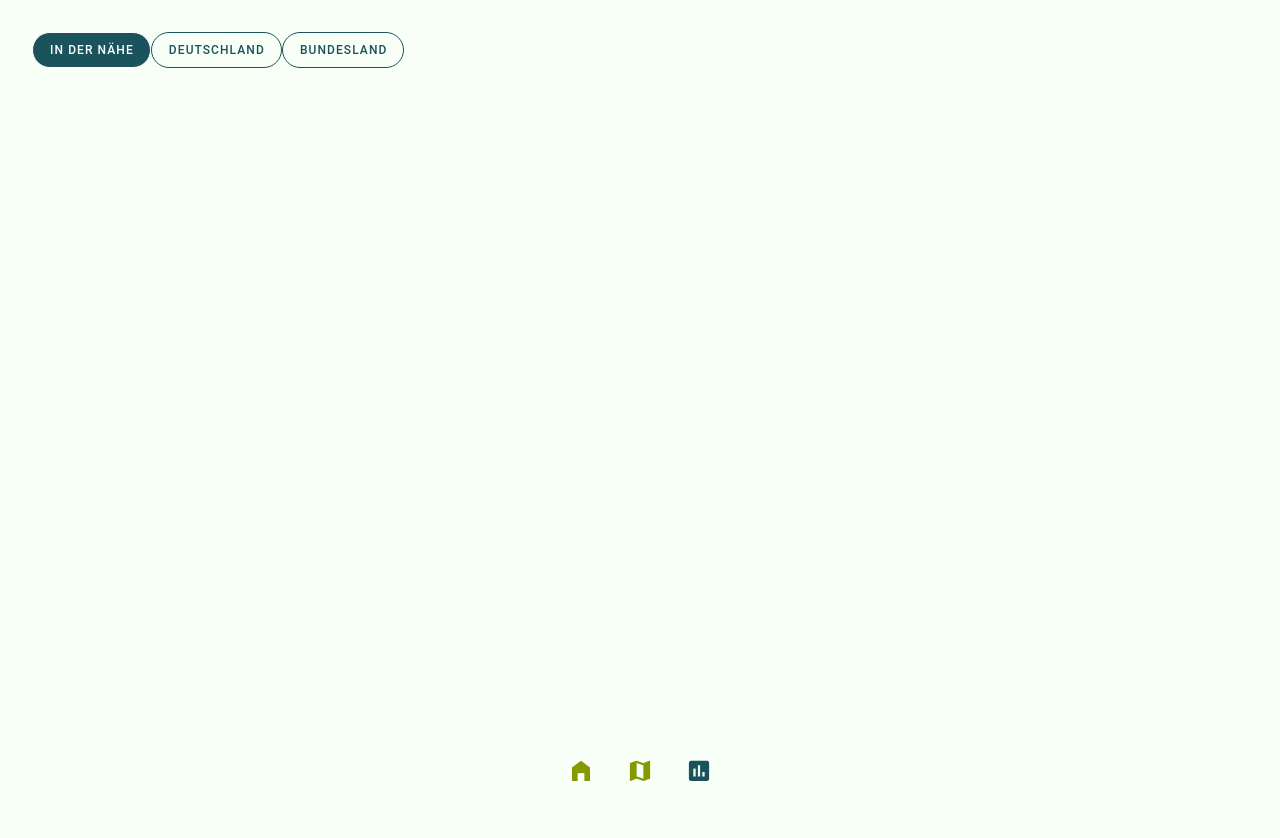
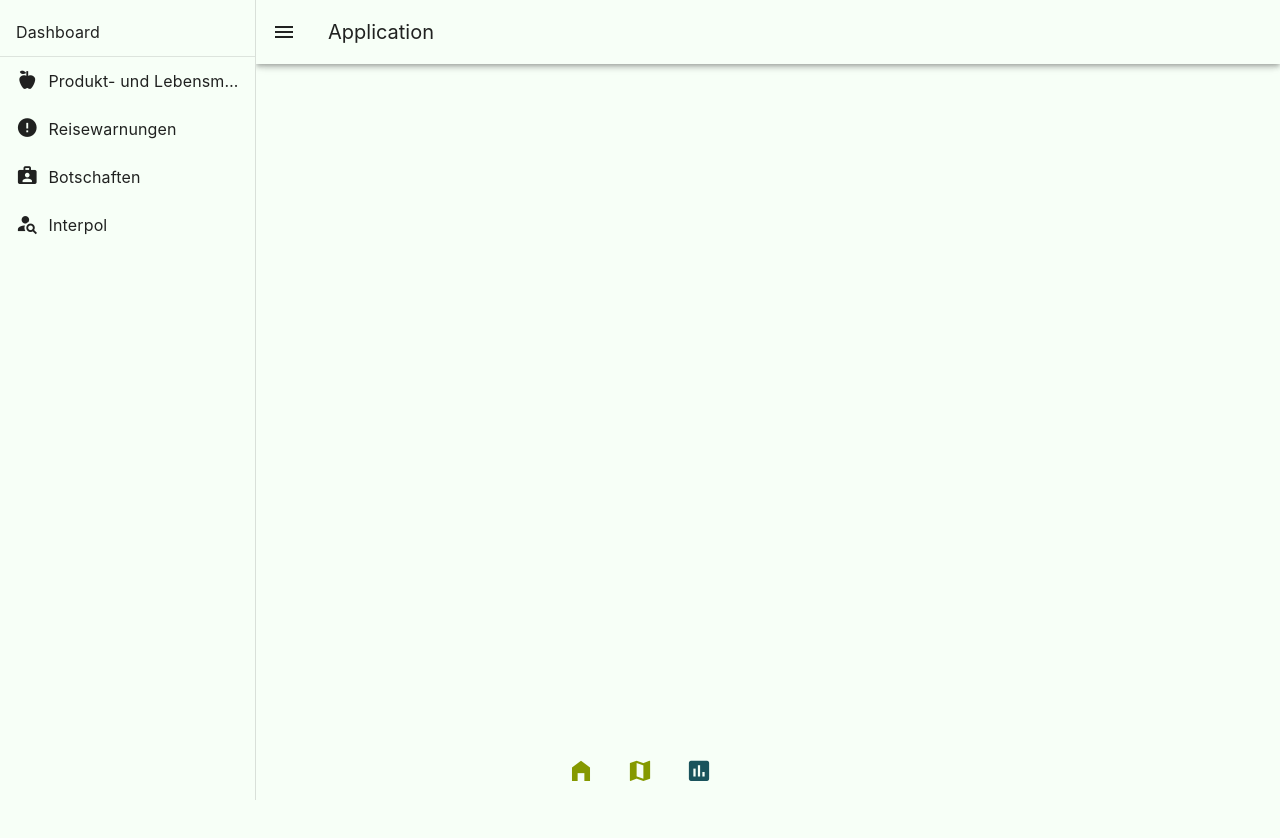
Before and after one commit to jujujuok/AnxietyFrontend, a Vue app: page /dashboard in a window 1280 px wide. Shown: the top 838 px of the page. Before the commit the page ends 800 px from the top, so only its background shows below. Built offline with nearby package versions, Linux system fonts and the light colour scheme.

Commit message:
Add Sidebar and header

```diff
--- a/src/main.ts
+++ b/src/main.ts
@@ -9,55 +9,8 @@ import 'vuetify/styles'
 import {createVuetify} from 'vuetify'
 import * as components from 'vuetify/components'
 import * as directives from 'vuetify/directives'
-
-const lightTheme = {
-    dark: false,
-    colors: {
-        background: '#F7FFF7',
-        surface: '#F7FFF7',
-        'surface-bright': '#F7FFF7',
-        'surface-light': '#EEEEEE',
-        'surface-variant': '#424242',
-        'on-surface-variant': '#EEEEEE',
-        primary: '#1A535C',
-        'primary-darken-1': '#1F5592',
-        secondary: '#48A9A6',
-        'secondary-darken-1': '#018786',
-        error: '#B00020',
-        info: '#2196F3',
-        success: '#4CAF50',
-        warning: '#FB8C00',
-    },
-    variables: {
-        'border-color': '#000000',
-        'border-opacity': 0.12,
-        'high-emphasis-opacity': 0.87,
-        'medium-emphasis-opacity': 0.60,
-        'disabled-opacity': 0.38,
-        'idle-opacity': 0.04,
-        'hover-opacity': 0.04,
-        'focus-opacity': 0.12,
-        'selected-opacity': 0.08,
-        'activated-opacity': 0.12,
-        'pressed-opacity': 0.12,
-        'dragged-opacity': 0.08,
-        'theme-kbd': '#212529',
-        'theme-on-kbd': '#F7FFF7',
-        'theme-code': '#F5F5F5',
-        'theme-on-code': '#000000',
-    }
-}
-
-const vuetify = createVuetify({
-    components,
-    directives,
-    theme: {
-        defaultTheme: 'lightTheme',
-        themes: {
-            lightTheme,
-        }
-    }
-});
+import {aliases, mdi} from "vuetify/iconsets/mdi";
+import vuetify from "@/plugins/vuetify";
 
 const app = createApp(App)
 
--- a/src/plugins/vuetify.ts
+++ b/src/plugins/vuetify.ts
@@ -1,12 +1,62 @@
 import { createVuetify } from 'vuetify'
 import { aliases, mdi } from 'vuetify/iconsets/mdi'
+import * as components from "vuetify/components";
+import * as directives from "vuetify/directives";
 
-export default createVuetify({
+const lightTheme = {
+  dark: false,
+  colors: {
+    background: '#F7FFF7',
+    surface: '#F7FFF7',
+    'surface-bright': '#F7FFF7',
+    'surface-light': '#EEEEEE',
+    'surface-variant': '#424242',
+    'on-surface-variant': '#EEEEEE',
+    primary: '#1A535C',
+    'primary-darken-1': '#1F5592',
+    secondary: '#48A9A6',
+    'secondary-darken-1': '#018786',
+    error: '#B00020',
+    info: '#2196F3',
+    success: '#4CAF50',
+    warning: '#FB8C00',
+  },
+  variables: {
+    'border-color': '#000000',
+    'border-opacity': 0.12,
+    'high-emphasis-opacity': 0.87,
+    'medium-emphasis-opacity': 0.60,
+    'disabled-opacity': 0.38,
+    'idle-opacity': 0.04,
+    'hover-opacity': 0.04,
+    'focus-opacity': 0.12,
+    'selected-opacity': 0.08,
+    'activated-opacity': 0.12,
+    'pressed-opacity': 0.12,
+    'dragged-opacity': 0.08,
+    'theme-kbd': '#212529',
+    'theme-on-kbd': '#F7FFF7',
+    'theme-code': '#F5F5F5',
+    'theme-on-code': '#000000',
+  }
+}
+
+const vuetify = createVuetify({
+  components,
+  directives,
+  theme: {
+    defaultTheme: 'lightTheme',
+    themes: {
+      lightTheme,
+    }
+  },
   icons: {
     defaultSet: 'mdi',
     aliases,
     sets: {
       mdi,
     },
-  },
-})
+  }
+});
+
+export default vuetify;
--- a/src/views/DashboardView.vue
+++ b/src/views/DashboardView.vue
@@ -1,77 +1,72 @@
-<script setup lang="ts">
+<template>
+    <v-app id="inspire">
+        <v-navigation-drawer v-model="drawer">
+            <v-list dense>
+                <v-list-item title="Dashboard"></v-list-item>
+                <v-divider></v-divider>
+                <v-list-item link>
+                    <div class="topic-container">
+                        <v-icon class="topic-content">mdi-food-apple</v-icon>
+                        <v-list-item-title class="topic-content topic-title">Produkt- und Lebensmittelwarnungen</v-list-item-title>
+                    </div>
+                </v-list-item>
+                <v-list-item link>
+                    <div class="topic-container">
+                        <v-icon class="topic-content">mdi-alert-circle</v-icon>
+                        <v-list-item-title class="topic-content topic-title">Reisewarnungen</v-list-item-title>
+                    </div>
+                </v-list-item>
+                <v-list-item link>
+                    <div class="topic-container">
+                        <v-icon class="topic-content">mdi-briefcase-account</v-icon>
+                        <v-list-item-title class="topic-content topic-title">Botschaften</v-list-item-title>
+                    </div>
+                </v-list-item>
+                <v-list-item link>
+                    <div class="topic-container">
+                        <v-icon class="topic-content">mdi-account-search</v-icon>
+                        <v-list-item-title class="topic-content topic-title">Interpol</v-list-item-title>
+                    </div>
+                </v-list-item>
+            </v-list>
+        </v-navigation-drawer>
 
-// --- MATERIAL IMPORTS ---
-import '@material/web/list/list'
-import '@material/web/list/list-item'
-import '@material/web/button/outlined-button'
-import SelectedButton from "@/components/SelectedButton.vue";
-import { ref } from 'vue';
+        <v-app-bar>
+            <v-app-bar-nav-icon @click="drawer = !drawer"></v-app-bar-nav-icon>
 
-abstract class DashboardItemStruct {
-    color: string = "#aaaaaa"
-    icon: string = "default-icon"
-    iid: number
-    title: string
-    date: Date
-    description: string
-    location: string
+            <v-app-bar-title>Application</v-app-bar-title>
+        </v-app-bar>
 
-    constructor(iid: number, title: string, date: Date, description: string, location: string) {
-        this.iid = iid
-        this.title = title
-        this.date = date
-        this.description = description
-        this.location = location
-    }
+        <v-main>
+            <!--  -->
+        </v-main>
+    </v-app>
+</template>
+
+<style>
+
+.topic-title {
+    margin-left: 10px;
 }
 
-class WeatherStruct extends DashboardItemStruct {
-    constructor(iid: number, title: string, date: Date, description: string, location: string) {
-        super(iid, title, date, description, location)
-        this.color = "#800080"
-        this.icon = "weather-icon"
-    }
+.topic-container {
+    display: flex;
 }
 
-class InterpolRedNoticeStruct extends DashboardItemStruct {
-    constructor(iid: number, title: string, date: Date, description: string, location: string) {
-        super(iid, title, date, description, location)
-        this.color = "#aa2020"
-        this.icon = "red-notice-icon"
-    }
+.topic-content {
+    justify-content: space-between;
 }
 
+</style>
 
-const entries = [
-    new WeatherStruct(1, "Hochwasser", new Date(), "Es regnet in Deutschland", "Deutschland"),
-    new WeatherStruct(2, "Erdbeben", new Date(), "Es regnet in Panama", "Panama"),
-    new InterpolRedNoticeStruct(3, "Kevin", new Date(), "20 Jahre, zuletzt gesehen beim Kuchen essen", "Deutschland"),
-    new InterpolRedNoticeStruct(4, "Maximilian bvs", new Date(), "19 Jahre, Steuerhinterziehung", "Panama")
-];
+<script setup>
+import {ref} from 'vue'
 
-const items = [
-    { text: 'In der Nähe', value: 'nearby' },
-    { text: 'Deutschland', value: 'germany' },
-    { text: 'Bundesland', value: 'state' }
-];
-
-const selected = ref('nearby');
+const drawer = ref(null)
 </script>
 
-<template>
-    <SelectedButton
-        v-for="item in items"
-        :key="item.value"
-        :value="item.value"
-        :selected="selected"
-        @update:selected="selected = $event"
-    >
-        {{ item.text }}
-    </SelectedButton>
-</template>
-
-<style scoped>
-.icon {
-    fill: var(--dark-mode-text);
+<script>
+export default {
+    data: () => ({drawer: null}),
 }
-</style>
+</script>
```
